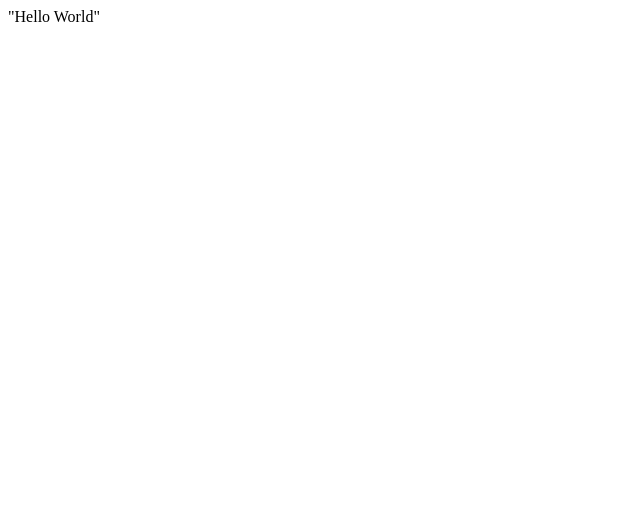
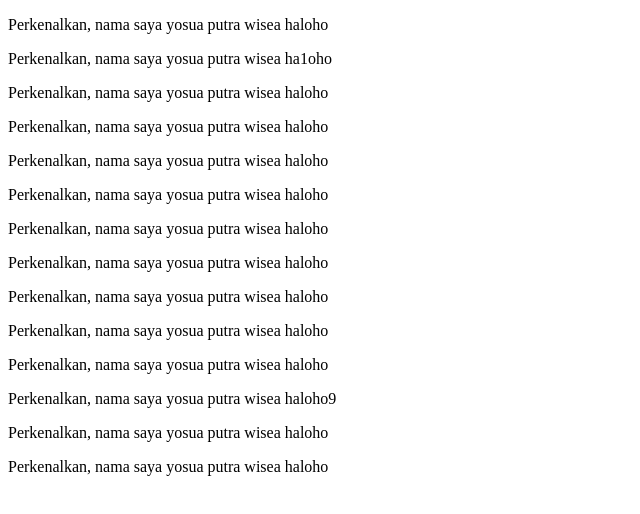
Before and after one commit to YosuaPWH/yosuapwh.github.io, a plain HTML site: page Image.html in a window 1280 px wide. Shown: the whole page, without its empty margins (0-640 px from the left). Drawn offline with Linux system fonts and the light colour scheme.

Commit message:
Update Image.html
tes

```diff
--- a/Image.html
+++ b/Image.html
@@ -1 +1,28 @@
-"Hello World"
+<!DOCTYPE html>
+<html lang="en">
+    <p>Perkenalkan, nama saya yosua putra wisea haloho</p>
+
+<head>
+    <meta charset="UTF-8">
+    <meta http-equiv="X-UA-Compatible" content="IE=edge">
+    <meta name="viewport" content="width=device-width, initial-scale=1.0">
+    <title>Image pada HTML</title>
+</head>
+<body>
+    <p>Perkenalkan, nama saya yosua putra wisea ha1oho</p>
+    <p>Perkenalkan, nama saya yosua putra wisea haloho</p>
+    <p>Perkenalkan, nama saya yosua putra wisea haloho</p>
+    <p>Perkenalkan, nama saya yosua putra wisea haloho</p>
+    <p>Perkenalkan, nama saya yosua putra wisea haloho</p>
+    <p>Perkenalkan, nama saya yosua putra wisea haloho</p>
+    <p>Perkenalkan, nama saya yosua putra wisea haloho</p>
+    <p>Perkenalkan, nama saya yosua putra wisea haloho</p>
+    <p>Perkenalkan, nama saya yosua putra wisea haloho</p>
+    <p>Perkenalkan, nama saya yosua putra wisea haloho</p>
+    <p>Perkenalkan, nama saya yosua putra wisea haloho9</p>
+</body>
+    <p>Perkenalkan, nama saya yosua putra wisea haloho</p>
+
+    <p>Perkenalkan, nama saya yosua putra wisea haloho</p>
+
+</html>
```
